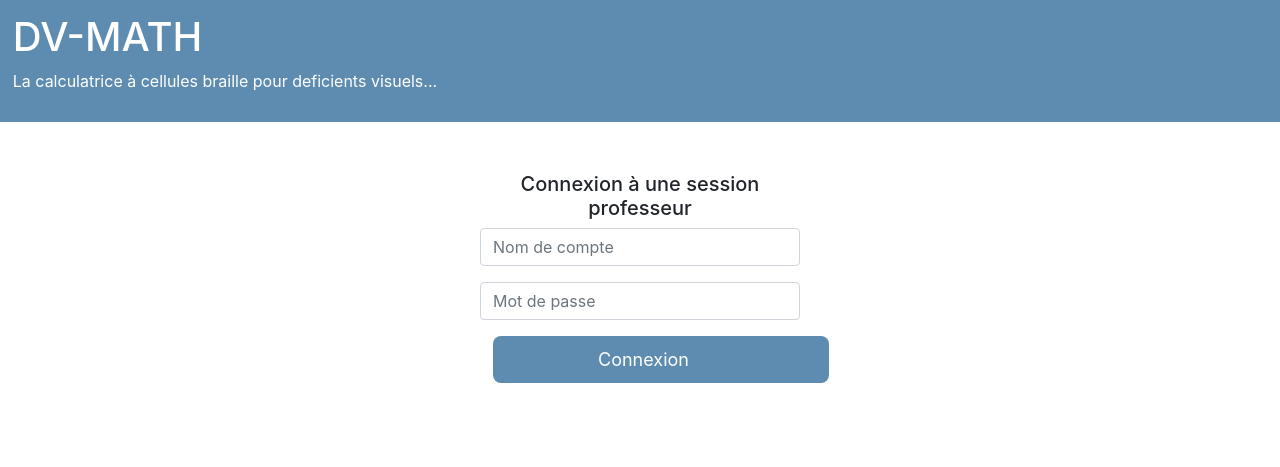
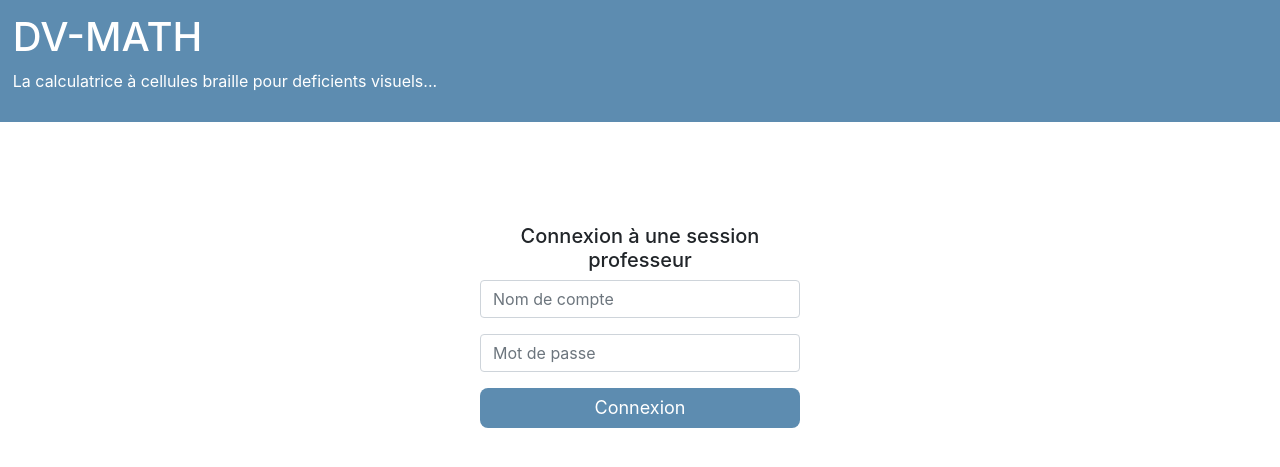
Before and after one commit to sn38/DVM_R, a PHP site: page / in a window 1280 px wide. Shown: the top 467 px of the page. Run offline with PHP 8.4, Linux system fonts and the light colour scheme.

Commit message:
bouton connexion ok

```diff
--- a/css/style.css
+++ b/css/style.css
@@ -12,17 +12,26 @@
 .simple-login-container{
     width:25%;
     max-width:100%;
-    margin:50px auto;
+    margin:8% auto;
 }
 .simple-login-container h2{
     text-align:center;
     font-size:20px;
 }
 
-.simple-login-container .btn-login{
+.simple-login-container .btnn_connexion{
     background-color:#5d8cb0;
-    color:#fff;
+    font-size: 18px;
+    border: none;
+    color:white;
+    text-align: center;
+    text-decoration: none;
+    border-radius: 0.5rem;
+    padding: 2%;
+    display: inline-block;
+    width: 100%;
 }
+
 a{
     color:#fff;
 }
@@ -33,29 +42,26 @@ a{
     border: none;
     color: black;
     padding: 10px;
-    padding-bottom: 0px;s
+    padding-bottom: 0px;
     text-align: center;
     text-decoration: none;
     display: inline-block;
     margin: 10px 2px;
     border-radius: 0.5rem;
 }
-.tacos{
+
+/*.btnn_connexion{
     background-color:#5d8cb0;
     font-size: 18px;
     border: none;
     color:white;
-    padding: 10px;
-    padding-bottom: 10px;
-    padding-left: 30%;
-    padding-right: 40%;
-    margin-left: 8%;
     text-align: center;
     text-decoration: none;
+    border-radius: 0.5rem;
+    padding: 5%;
     display: inline-block;
 
-    border-radius: 0.5rem;
-}
+}*/
 
 /*sur menu.html bilan_prof.html new_exo.html*/
 /*pour le groupe de boutons menu*/
--- a/index.php
+++ b/index.php
@@ -32,13 +32,12 @@
                 </div>
             </div>
             <div class="row">
-
-                <input type="submit" id='submit' class='tacos' value='Connexion' >
-
-
-
+                <div class="col-md-12">
+                    <input type="submit" id='submit' class='btnn_connexion' value='Connexion' >
+                </div>
             </div>
         </form>
+
           <?php
                 if(isset($_GET['erreur'])){
                     $err = $_GET['erreur'];
```
